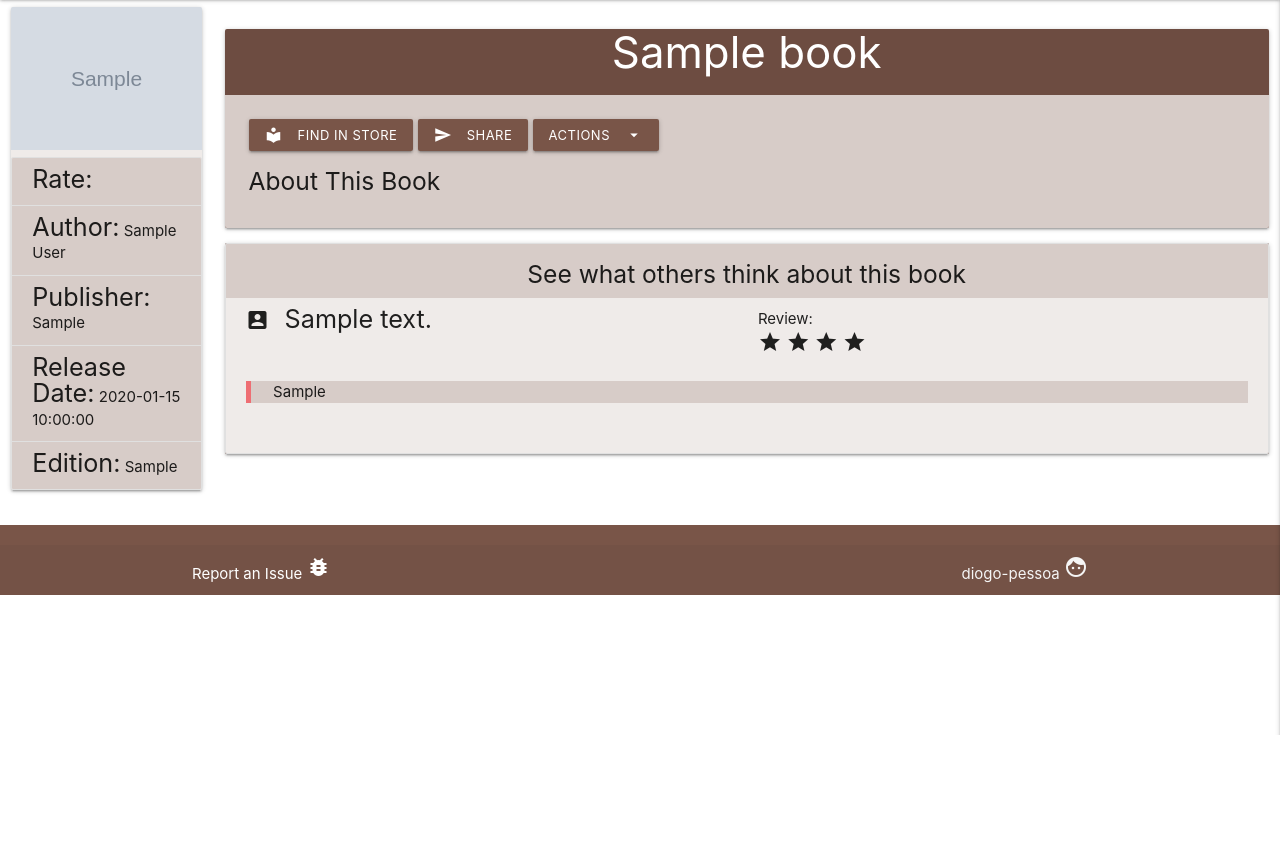
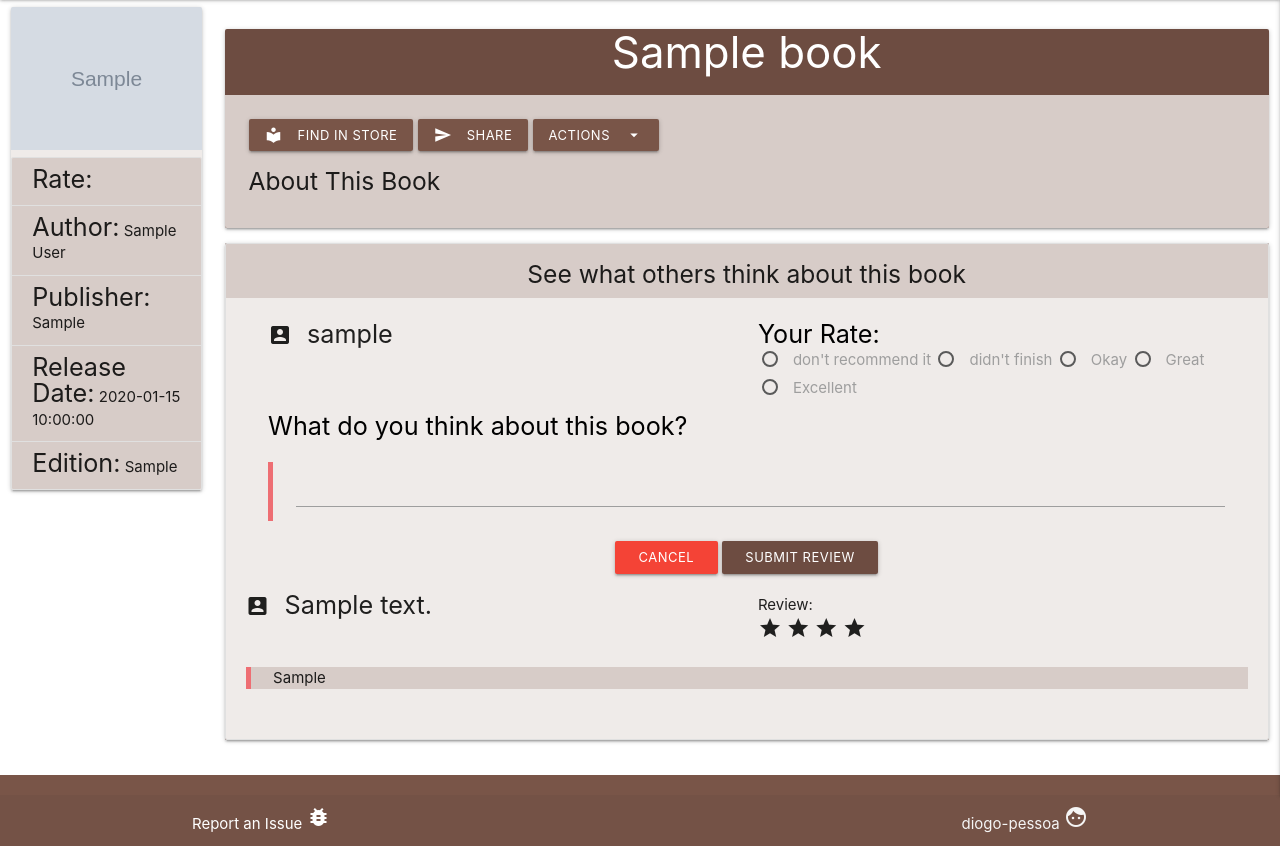
Before and after one commit to diogo-pessoa/milestoneThree, a Flask app: template app/book/templates/book.html in a window 1280 px wide. Shown: the part 65-911 px from the top of the page. Before the commit the page ends 800 px from the top, so only its background shows below. Run offline with Flask 2, Linux system fonts and the light colour scheme; the visitor is signed in with stand-in values (Sample User, id 1); the template is opened without the code that fills it: most values are stand-ins (such as "Sample title", 1, 10 or a date in 2020); grey boxes marked "Sample" are stand-in pictures; some libraries are stand-ins or nearby versions.

Commit message:
Moving business logic from Model Classes to Manage* classes
- user_model - extracting the User Classe from Model, Reducing system coupling
- user view loading ManageReviews instead of review model
- manage_users - new method get_by_id() loads data from Model and return User object

```diff
--- a/app/book/templates/reviews_section.html
+++ b/app/book/templates/reviews_section.html
@@ -1,10 +1,63 @@
-<ul class="collection brown lighten-4">
+<ul class="collection brown lighten-4" xmlns="http://www.w3.org/1999/html">
     {% if book_rate == 0 %}
     <h5 id="no_review" class="center"> No Reviews yet :/</h5>
     {% else %}
     <h5 class="center">See what others think about this book</h5>
     {% for review in reviews %}
     <li class="collection-item brown lighten-5">
+        <!-- Leave_review form  -->
+        <div id="leave_review">
+            <form class="col s12" method="POST" action="{{ url_for('review.add', book_title=book.get_raw_title()) }}">
+                <div class="col s6 input-field">
+                    <i class="material-icons left">account_box</i><span
+                        class="flow-text">{{ session.user }}</span>
+                </div>
+                <div class="col s6 input-field black-text flow-text">
+                    <span><label class="black-text flow-text">Your Rate:</label></span>
+                    <br>
+                        <span><label>
+                                <input name="book_rate" type="radio" value="1" />
+                                <span>don't recommend it</span>
+                            </label></span>
+                        <span><label>
+                                <input name="book_rate" type="radio" value="2" />
+                                <span>didn't finish</span>
+                            </label></span>
+                        <span><label>
+                                <input name="book_rate" type="radio" value="3" />
+                                <span>Okay</span>
+                            </label></span>
+                        <span><label>
+                                <input name="book_rate" type="radio" value="4" />
+                                <span>Great</span>
+                            </label></span>
+                        <span><label>
+                                <input name="book_rate" type="radio" value="5" />
+                                <span>Excellent</span>
+                            </label></span>
+                </div>
+
+                <div class="col l12">
+                    <label for="book_review" class="black-text flow-text">What do you think about this book?</label>
+                    <blockquote>
+                        <textarea id="book_review" name="book_review" minlength="5"
+                                  maxlength="200" class="materialize-textarea validate black-text" required></textarea>
+                    </blockquote>
+                </div>
+                <div class="row">
+                    <div class="col s12 center-align">
+                        <!-- cancel button -->
+                        <a id="cancel_review"
+                           class="btn-small red white-text text-shadow">
+                            Cancel <i class="fas fa-times-circle right"></i>
+                        </a>
+                        <button type="submit" class="btn-small brown darken-1 white-text text-shadow">
+                            Submit review <i class="fas fa-edit right"></i>
+                        </button>
+                    </div>
+                </div>
+            </form>
+        </div>
         <div class="row">
             <div class="col s6">
                 <i class="material-icons left">account_box</i><span class="flow-text">{{ review.get_reviewer() }}</span>
--- a/app/user/views.py
+++ b/app/user/views.py
@@ -3,12 +3,13 @@ from werkzeug.utils import redirect
 
 from app.auth.views import login_required
 from app.model.book_model import BookModel
-from app.model.review_model import ReviewModel
+from src.bookshelf.manage_reviews.manage_reviews import ManageReviews
 from src.bookshelf.manage_users.manage_users import ManageUsers
 
 user = Blueprint('user', __name__, template_folder='templates')
 
 manage_users = ManageUsers()
+manage_reviews = ManageReviews()
 
 
 @user.route("/profile/<username>", methods=["GET", "POST"])
@@ -19,8 +20,7 @@ def profile(username):
         update = manage_users.update_details(logged_user, request.form)
         flash(update["flash_message"])
         return redirect(url_for('user.profile', username=logged_user.get_username()))
-
-    reviews = ReviewModel().find_user_reviews(logged_user.get_id())
+    reviews = manage_reviews.get_by_user(logged_user.get_id())
     user_favorite_books = logged_user.get_favorite_books()
     books = BookModel().find_list_by_id(user_favorite_books)
     # TODO Favorite_books.html missing book_rate
--- a/src/bookshelf/manage_users/manage_users.py
+++ b/src/bookshelf/manage_users/manage_users.py
@@ -17,6 +17,12 @@ class ManageUsers:
             :return: User() Object with data from data storage
         """
         user = self.user_model.find_user_by_name(username)
+        if user:
+            return User(user)
+
+    # TODO Refactor merge get_user and get_by_id into one.
+    def get_by_id(self, id):
+        user = self.user_model.find_by_id(id)
         if user:
             return User(user)
 
```
Also changed, not shown: app/model/user_model.py (+6 -6 lines), src/bookshelf/manage_reviews/manage_reviews.py (+33 -6 lines). Lines whose indentation alone changed are shown as unchanged.
